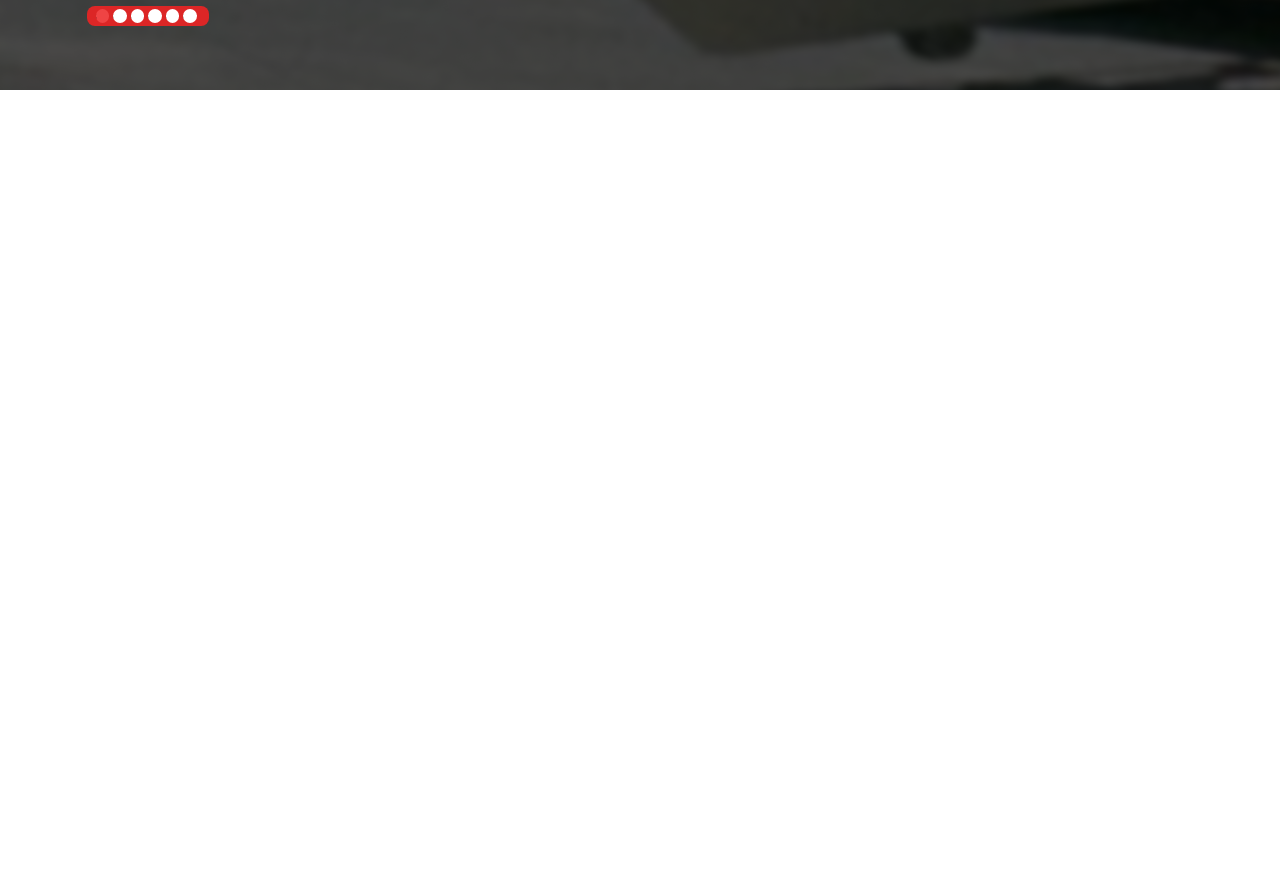
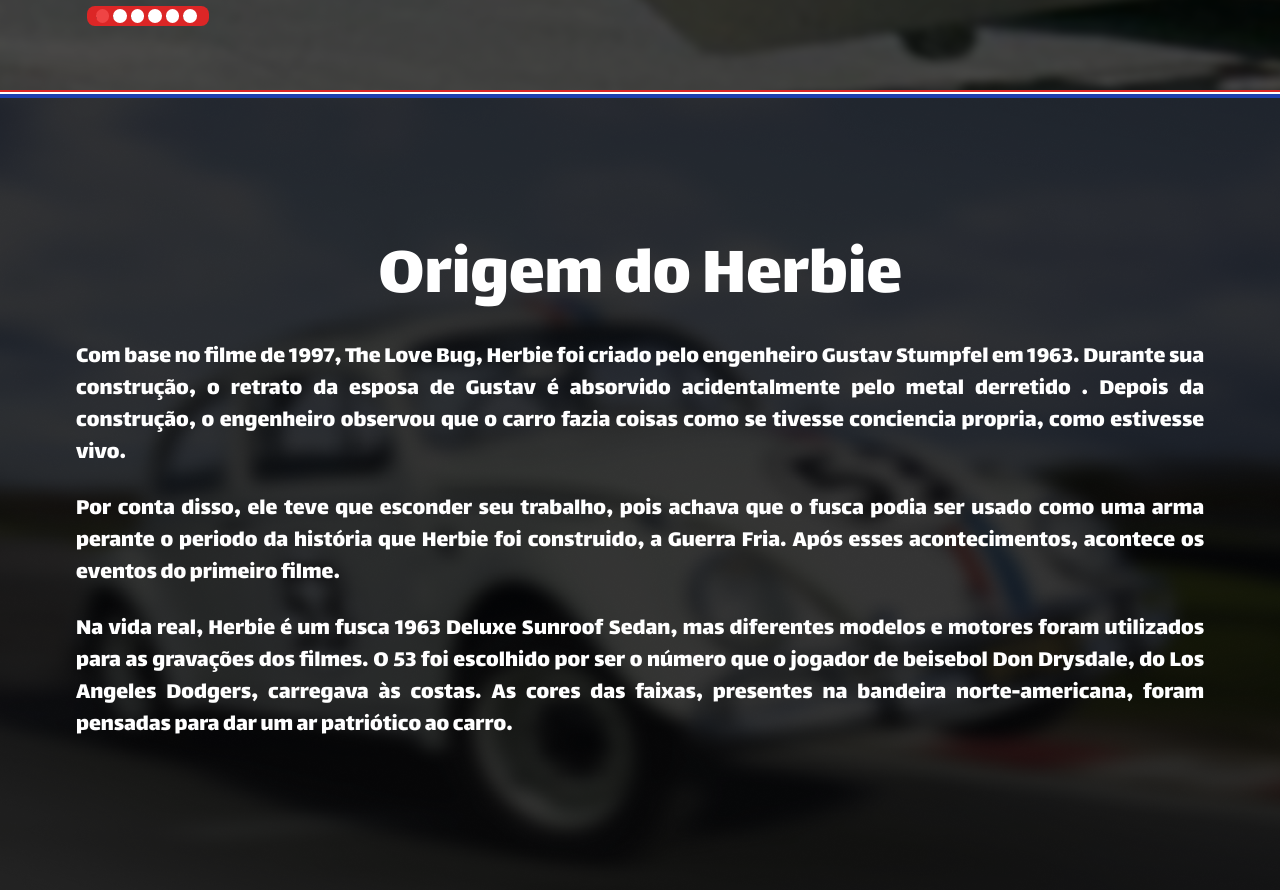
Before and after one commit to Guilherme-Ferreira-Tombini/Herbie-Website, a Next.js app: page / in a window 1280 px wide. Shown: the part 1510-2400 px from the top of the page. Before the commit the page ends 1600 px from the top, so only its background shows below. Built offline with nearby package versions, Linux system fonts and the light colour scheme.

Commit message:
feat: added part of Herbie's origin

```diff
--- /dev/null
+++ b/src/app/components/OriginPage.tsx
@@ -0,0 +1,30 @@
+export default function OriginPage() {
+  return (
+   <div id="container2" className="flex flex-col items-center justify-center h-screen w-[100%] bg-Origin bg-auto bg-center bg-origin-border">
+       <h1 className="text-white text-center text-7xl  text-medium w-[100%] m-4">
+           Origem do Herbie
+       </h1>
+        <div className="w-[90%] flex flex-col items-center  justify-between text-white text-2xl text-justify font-normal">
+               <p className="m-3">
+                              Com base no filme de 1997, The Love Bug, Herbie foi criado pelo engenheiro
+                              Gustav Stumpfel em 1963. Durante sua construção, o retrato da esposa de Gustav é absorvido
+                              acidentalmente pelo metal derretido . Depois da construção, o engenheiro observou que
+                              o carro fazia coisas como se tivesse conciencia propria, como estivesse vivo.
+               </p>
+
+               <p className="m-3">
+                              Por conta disso, ele teve que esconder seu trabalho, pois achava que o fusca podia ser
+                              usado como uma arma perante o periodo da história que Herbie foi construido, a Guerra Fria.
+                              Após esses acontecimentos, acontece os eventos do primeiro filme.
+               </p>
+
+               <p className="m-3">
+                              Na vida real, Herbie é um fusca 1963 Deluxe Sunroof Sedan, mas diferentes modelos e motores foram
+                              utilizados para as gravações dos filmes. O 53 foi escolhido por ser o número que o jogador
+                              de beisebol Don Drysdale, do Los Angeles Dodgers, carregava às costas. As cores das faixas,
+                              presentes na bandeira norte-americana, foram pensadas para dar um ar patriótico ao carro.
+               </p>
+       </div>
+   </div>
+  )
+}
--- a/src/app/page.tsx
+++ b/src/app/page.tsx
@@ -1,5 +1,6 @@
 import InitialPage from './components/InitialPage'
 import MoviesPage from './components/MoviesPage'
+import OriginPage from './components/OriginPage'
 import SeparatorPage from './components/SeparatorPage'
 
 export default function Home() {
@@ -8,7 +9,8 @@ export default function Home() {
     <InitialPage/>
     <SeparatorPage/>
     <MoviesPage/>
-
+    <SeparatorPage/>
+    <OriginPage/>
    </>
 
   )
--- a/tailwind.config.ts
+++ b/tailwind.config.ts
@@ -18,6 +18,7 @@ const config: Config = {
       backgroundImage: {
         'herbieMovie': "url('/img/Group 9.png')",
         'Initial': "url('/img/tela.png')",
+        'Origin': "url('/img/Origem.png')"
       }
     },
   },
```
Also changed, not shown: public/img/Origem.png (added).
